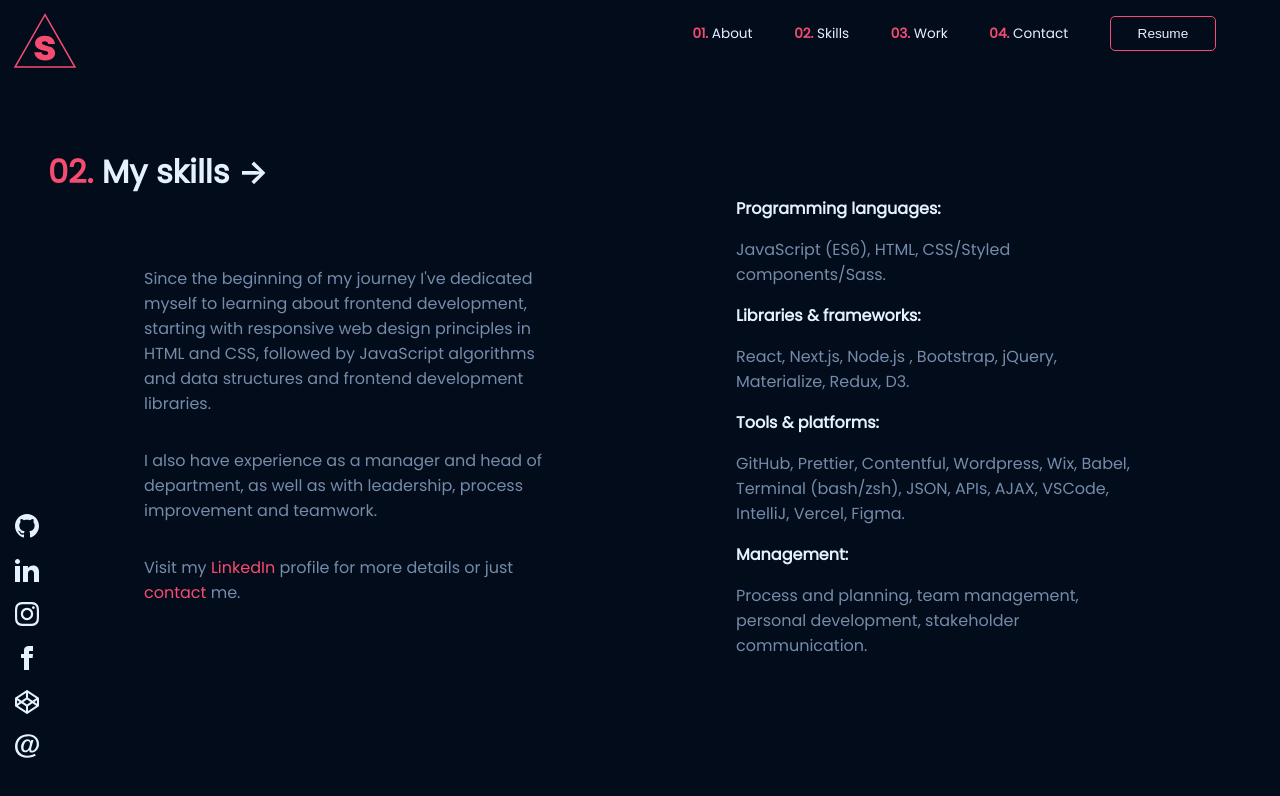
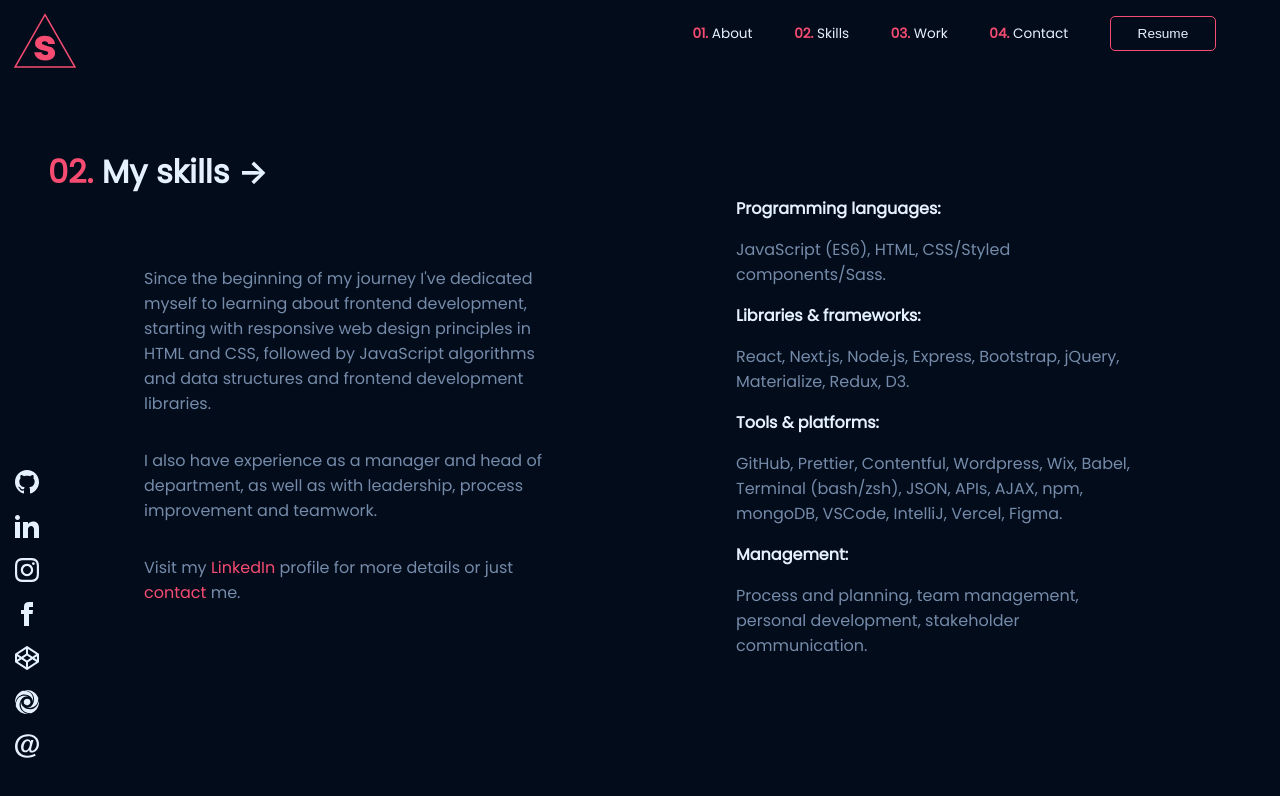
Before and after one commit to stephanianevado/portfolio, a Next.js app: page /myskills in a window 1280 px wide. Shown: the top 796 px of the page. Built offline with nearby package versions, Linux system fonts and the light colour scheme.

Commit message:
add changes CV

```diff
--- a/components/FooterPortfolio.js
+++ b/components/FooterPortfolio.js
@@ -7,6 +7,7 @@
   GitHubIcon,
   InstagramIcon,
   LinkedinIcon,
+  ReplitIcon,
 } from './icons'
 import { Breakpoints } from './Breakpoints'
 
@@ -56,6 +57,9 @@
         <a href="https://codepen.io/stephanianevado" target="_blank">
           <CodepenIcon />
         </a>
+        <a href="https://replit.com/@stephanianevado" target="_blank">
+          <ReplitIcon />
+        </a>
         <a href="mailto:stephania.arantxa@gmail.com" target="_blank">
           <EmailIcon />
         </a>
--- a/components/icons.jsx
+++ b/components/icons.jsx
@@ -86,27 +86,16 @@
   )
 }
 
-export const TwitterIcon = () => {
+export const ReplitIcon = () => {
   return (
-    <Svg
-      width="24"
-      height="24"
-      viewBox="0 0 24 24"
-      fill="none"
-      xmlns="http://www.w3.org/2000/svg"
-    >
-      <g clipPath="url(#clip0)">
-        <path
-          d="M24 4.55705C23.117 4.94905 22.168 5.21305 21.172 5.33205C22.189 4.72305 22.97 3.75805 23.337 2.60805C22.386 3.17205 21.332 3.58205 20.21 3.80305C19.313 2.84605 18.032 2.24805 16.616 2.24805C13.437 2.24805 11.101 5.21405 11.819 8.29305C7.728 8.08805 4.1 6.12805 1.671 3.14905C0.381 5.36205 1.002 8.25705 3.194 9.72305C2.388 9.69705 1.628 9.47605 0.965 9.10705C0.911 11.388 2.546 13.522 4.914 13.997C4.221 14.185 3.462 14.229 2.69 14.081C3.316 16.037 5.134 17.46 7.29 17.5C5.22 19.123 2.612 19.848 0 19.54C2.179 20.937 4.768 21.752 7.548 21.752C16.69 21.752 21.855 14.031 21.543 7.10605C22.505 6.41105 23.34 5.54405 24 4.55705V4.55705Z"
-          fill="#E6F1FF"
-        />
-      </g>
-      <defs>
-        <clipPath id="clip0">
-          <rect width="24" height="24" fill="white" />
-        </clipPath>
-      </defs>
-    </Svg>
+      <Svg width="24" height="24" viewBox="0 0 24 24" fill="none" xmlns="http://www.w3.org/2000/svg">
+        <path d="M23.9443 10.8801C23.9772 11.2428 24 11.6086 24 11.9801C24 11.6086 23.9772 11.243 23.9443 10.8801Z" fill="#E6F1FF"/>
+        <path d="M6.14129 10.8169C6.14129 10.8169 2.80409 23.0913 16.1799 23.1981C20.3766 21.6386 23.469 17.815 23.9377 13.2053C23.9701 12.8865 23.9797 12.5612 23.9869 12.2354C23.9883 12.1497 23.9998 12.0664 23.9998 11.9801C23.9998 11.6089 23.977 11.2428 23.9441 10.8802C20.4103 24.7672 4.77698 19.3278 6.14129 10.8169Z" fill="#E6F1FF"/>
+        <path d="M13.0578 6.26089C13.0578 6.26089 0.604106 2.78906 0.795644 16.3447C1.43403 17.9828 2.42474 19.4611 3.69787 20.6754C3.75137 20.7258 3.80674 20.7736 3.86078 20.8233C4.2209 21.1547 4.60093 21.4639 4.99877 21.7491C5.06057 21.7932 5.11862 21.8418 5.18068 21.8848C5.60151 22.1721 6.04032 22.4322 6.49443 22.6635C6.62631 22.7313 6.76194 22.7933 6.89569 22.8566C7.28647 23.0402 7.68699 23.2025 8.09548 23.3426C8.19579 23.3768 8.29156 23.4195 8.39322 23.4513C8.88294 23.6008 9.38181 23.7185 9.88673 23.8038C10.0395 23.8305 10.1938 23.8529 10.3485 23.8743C10.8723 23.9498 11.4005 23.9907 11.9297 23.9969C11.95 23.9969 11.9696 24.0001 11.9899 24.0001C12.389 24.0001 12.7831 23.9787 13.1718 23.9405C-0.801396 20.6139 4.50976 5.01647 13.0578 6.26089Z" fill="#E6F1FF"/>
+        <path d="M17.912 12.6893C17.912 12.6893 20.8583 0.289363 7.5957 0.843211C3.14833 2.59689 0 6.91658 0 11.9789C0.00413572 12.5241 0.0453379 13.0683 0.123322 13.6079C2.91453 -0.420973 18.8162 4.12251 17.912 12.6893Z" fill="#E6F1FF"/>
+        <path d="M11.5438 18.0254C11.5438 18.0254 24.0192 19.6512 23.2383 7.81075C21.5404 3.25312 17.1565 0 11.9999 0C11.2698 0.00281676 10.5414 0.0719095 9.82373 0.206425C23.7247 1.9099 20.1117 18.1467 11.5438 18.0254Z" fill="#E6F1FF"/>
+        <path d="M15.4633 11.9804C15.4633 12.6441 15.2661 13.2929 14.8967 13.8447C14.5273 14.3965 14.0023 14.8266 13.3881 15.0805C12.7738 15.3344 12.0979 15.4008 11.4459 15.2713C10.7938 15.1417 10.1949 14.822 9.72484 14.3527C9.2548 13.8833 8.93475 13.2853 8.80518 12.6344C8.6756 11.9834 8.74232 11.3087 8.99689 10.6956C9.25146 10.0825 9.68245 9.55854 10.2354 9.18997C10.7883 8.8214 11.4382 8.62479 12.1031 8.625C12.9944 8.62521 13.8491 8.97883 14.4792 9.60808C15.1094 10.2373 15.4634 11.0907 15.4633 11.9804V11.9804Z" fill="#E6F1FF"/>
+      </Svg>
   )
 }
 export const CodepenIcon = () => {
--- a/pages/myskills.js
+++ b/pages/myskills.js
@@ -85,13 +85,13 @@
             <h4>Libraries & frameworks:</h4>
             <p>
               {' '}
-              React, Next.js, Node.js , Bootstrap, jQuery, Materialize, Redux, D3.
+              React, Next.js, Node.js, Express, Bootstrap, jQuery, Materialize, Redux, D3.
             </p>
             <h4>Tools & platforms:</h4>
             <p>
               {' '}
               GitHub, Prettier, Contentful, Wordpress, Wix, Babel, Terminal
-              (bash/zsh), JSON, APIs, AJAX, VSCode, IntelliJ, Vercel, Figma.
+              (bash/zsh), JSON, APIs, AJAX, npm, mongoDB, VSCode, IntelliJ, Vercel, Figma.
             </p>
             <h4>Management:</h4>
             <p>
```
Also changed, not shown: public/logoreplit.svg (added), 1 other file (tests, documents, lock files or other folders).
